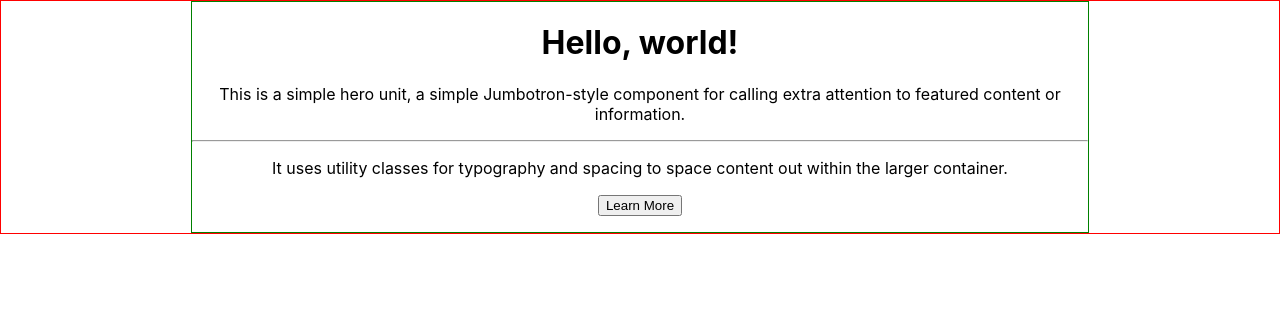
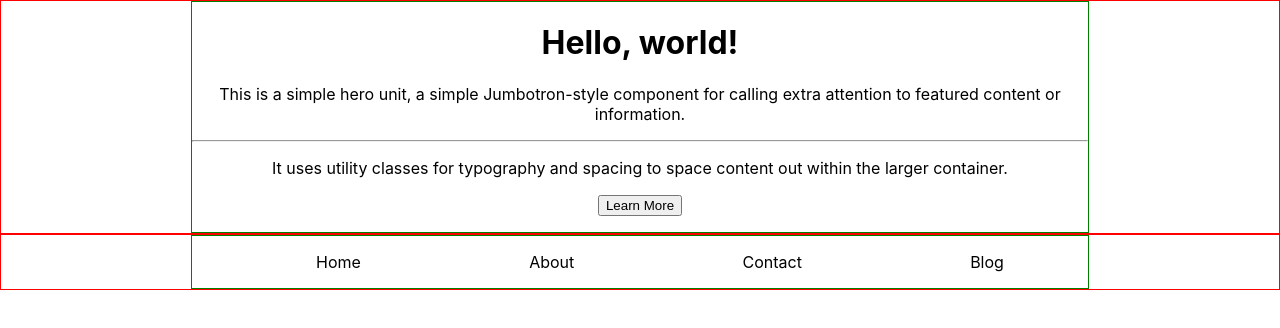
Before and after one commit to ZMcClung88/CustomChives, a React (Create React App) app: page / in a window 1280 px wide. Shown: the top 328 px of the page. Built offline with nearby package versions, Linux system fonts and the light colour scheme.

Commit message:
added navbar

```diff
--- a/src/App.js
+++ b/src/App.js
@@ -3,12 +3,14 @@ import logo from './logo.svg';
 import './App.css';
 
 import JumbotronComponent from './components/JumbotronComponent';
+import NavbarComponent from './components/NavbarComponent';
 
 class App extends Component {
   render() {
     return (
       <div className="App">
         <JumbotronComponent />
+        <NavbarComponent />
       </div>
     );
   }
--- /dev/null
+++ b/src/components/NavbarComponent.js
@@ -0,0 +1,25 @@
+import React from 'react';
+import { Navbar } from 'reactstrap';
+
+const NavbarComponent = props => {
+  return (
+    <div
+      style={{
+        border: '1px solid red',
+        display: 'flex',
+        justifyContent: 'center'
+      }}
+    >
+      <Navbar style={{ border: '1px solid green', width: '70vw' }}>
+        <ul style={{ listStyle: 'none', display: 'flex', flexDirection: 'row', justifyContent: 'space-around' }}>
+          <li>Home</li>
+          <li>About</li>
+          <li>Contact</li>
+          <li>Blog</li>
+        </ul>
+      </Navbar>
+    </div>
+  );
+};
+
+export default NavbarComponent;
```
